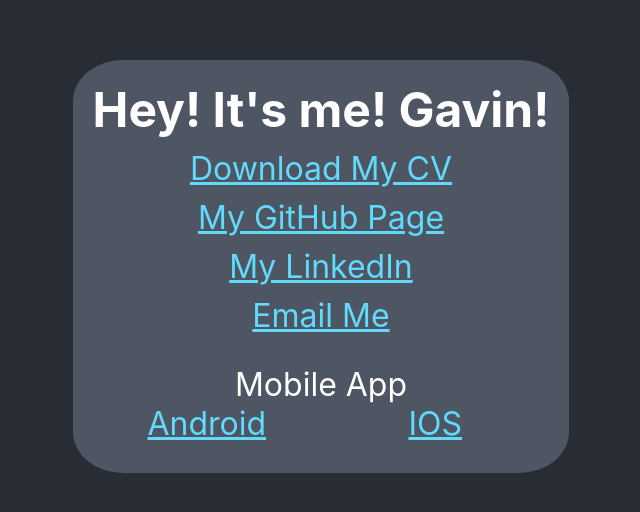
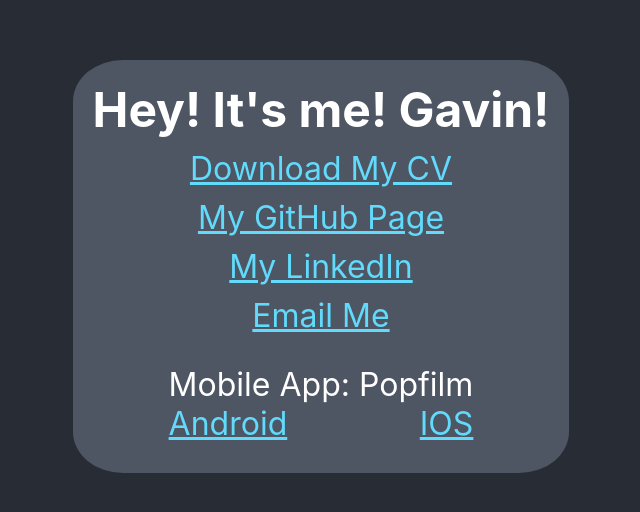
Before and after one commit to gcao417/gavin.github.io, a React (Create React App) app: page / in a window 1280 px wide. Shown: the part 134-646 px from the top of the page, without its empty margins (319-959 px from the left). Built offline with nearby package versions, Linux system fonts and the light colour scheme.

Commit message:
Layout update

```diff
--- a/src/App.css
+++ b/src/App.css
@@ -32,10 +32,10 @@
 .mobileOptionContainer {
   width: 100%;
   display: flex;
+  justify-content: space-between;
 }
 
 .mobileOption {
-  width: 50%;
   text-align: center;
   align-self: center;
 }
--- a/src/App.js
+++ b/src/App.js
@@ -41,7 +41,8 @@ function App() {
           Email Me
         </a>
 
-        <div style={{ marginTop: 20 }}>Mobile App</div>
+        <div>
+          <div style={{ marginTop: 20 }}>Mobile App: Popfilm</div>
           <div className="mobileOptionContainer">
             <a
               className="mobileOption"
@@ -63,6 +64,7 @@ function App() {
           </div>
         </div>
       </div>
+    </div>
   );
 }
 
```
Lines whose indentation alone changed are shown as unchanged.
